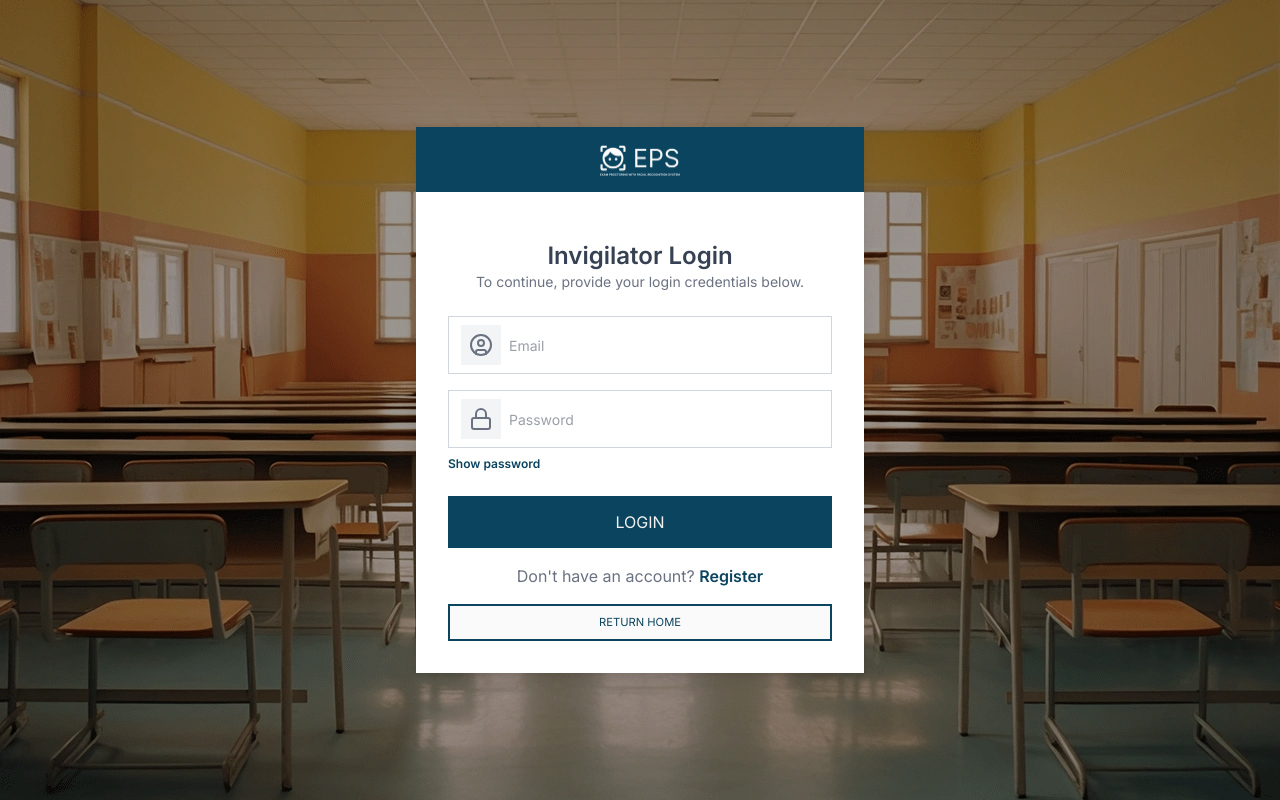
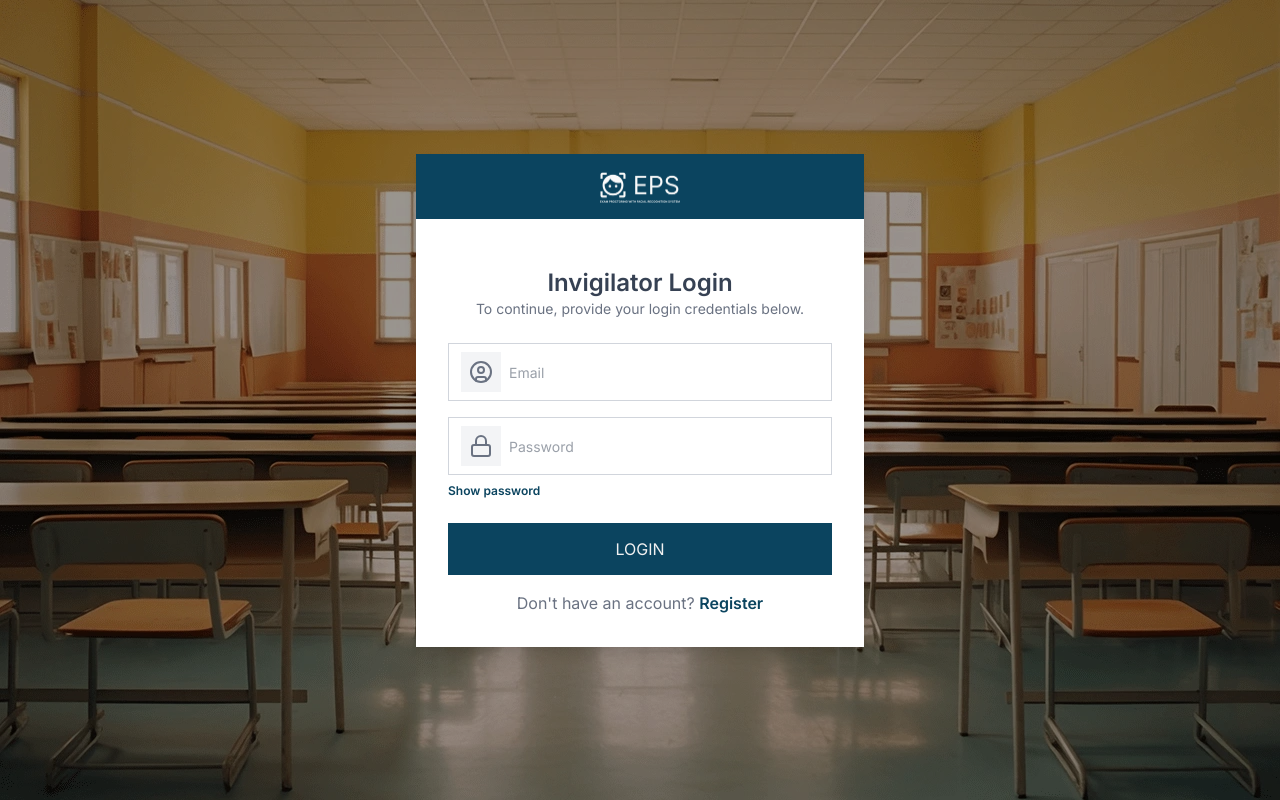
Before and after one commit to Chipyoka/exam-proctoring-system, a React (Vite) app in the folder apps/admin/: page /login in a window 1280 px wide. Built offline with nearby package versions, Linux system fonts and the light colour scheme; no server answers; what @react-pdf/renderer would draw is missing.

Commit message:
clean up 2

```diff
--- a/apps/admin/src/pages/InvigilatorLogin.jsx
+++ b/apps/admin/src/pages/InvigilatorLogin.jsx
@@ -168,7 +168,7 @@ const handleLogin = async (e) => {
 
                 {/* <p className="w-full mt-4 text-center">Forgot password? <span className="hyperlink">Reset</span></p> */}
                 <p className="w-full mt-4 text-center">Don't have an account? <span className="hyperlink" onClick={() => navigate('/register')  }>Register</span></p>
-                <div className="mt-4 flex justify-center items-center"> <button onClick={() => navigate('/')} className="btn-primary-outlined-2 w-full">Return Home</button></div>
+                {/* <div className="mt-4 flex justify-center items-center"> <button onClick={() => navigate('/')} className="btn-primary-outlined-2 w-full">Return Home</button></div> */}
             </form>
         </div>
 
```
